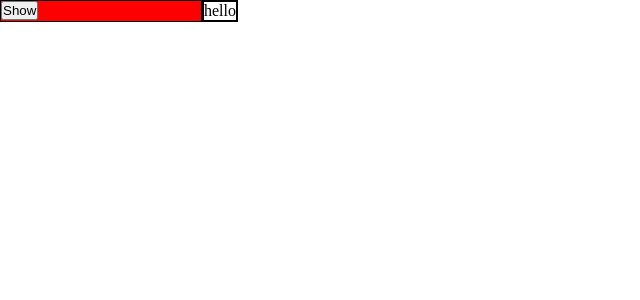
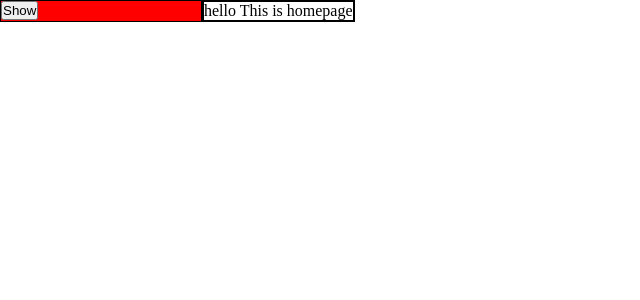
Before and after one commit to amitbhatia654/admin-dashboard, a React (Vite) app: page / in a window 1280 px wide. Shown: the top 300 px of the page, without its empty margins (0-640 px from the left). Built offline with nearby package versions, Linux system fonts and the light colour scheme.

Commit message:
changes in homepage

```diff
--- a/src/components/HomePage.jsx
+++ b/src/components/HomePage.jsx
@@ -1,5 +1,5 @@
 import React from "react";
 
 export default function HomePage() {
-  return <div className="border">hello</div>;
+  return <div className="border">hello This is homepage</div>;
 }
```
